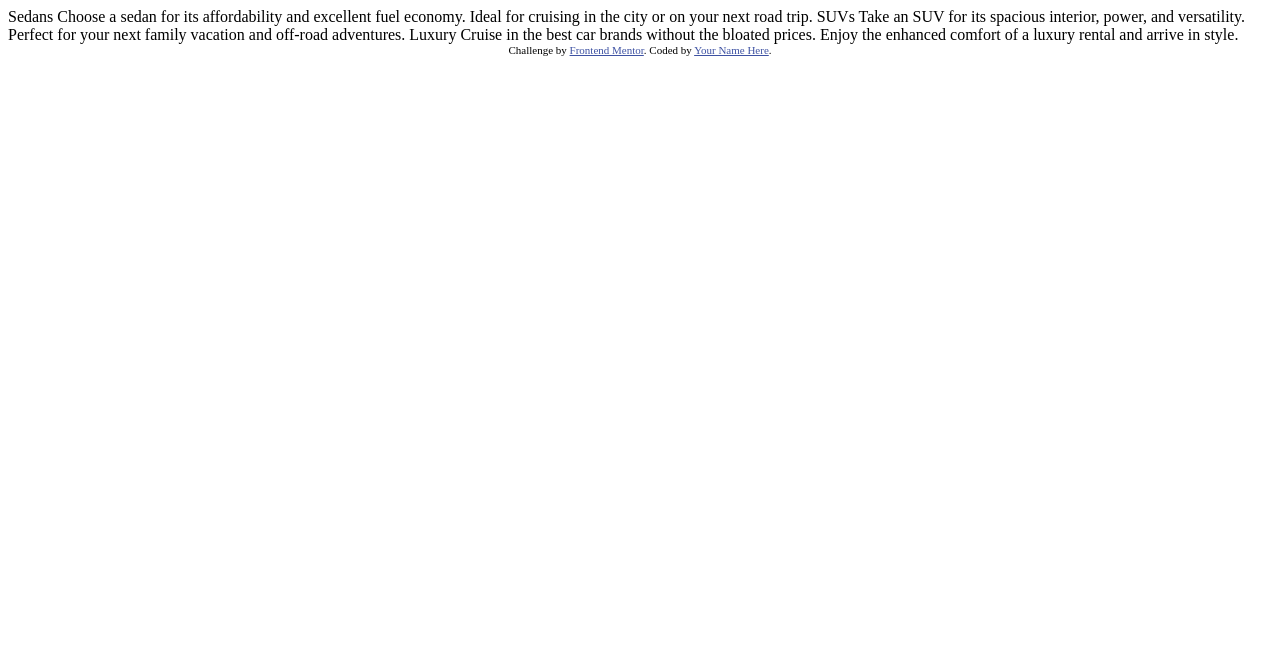
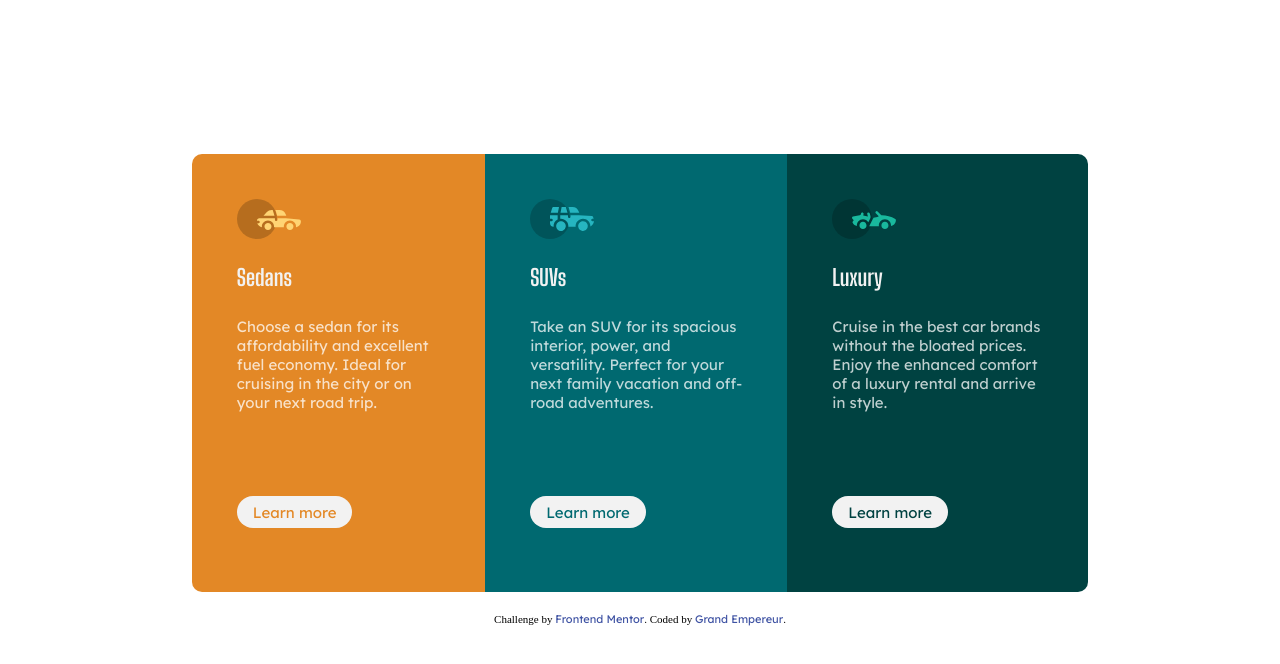
Before and after one commit to GrandEmpereur/frontendmentor-3-column-preview-card-component.github.io, a plain HTML site: page index.html in a window 1280 px wide. Drawn offline with Linux system fonts and the light colour scheme.

Commit message:
finish :sparkles:

```diff
--- a/css/style.css
+++ b/css/style.css
@@ -0,0 +1,160 @@
+@import url('https://fonts.googleapis.com/css2?family=Big+Shoulders+Display:wght@700&family=Lexend+Deca&display=swap');
+
+*{
+margin:0;
+padding:0;
+box-sizing: border-box;
+}
+
+:root{
+
+/* Primary */
+
+--Brightorange: hsl(31, 77%, 52%);
+--Darkcyan: hsl(184, 100%, 22%);
+--Verydarkcyan: hsl(179, 100%, 13%);
+
+/* Neutral */
+
+--paragraphs: hsla(0, 0%, 100%, 0.75)
+--backgroundheadingsbuttons: hsl(0, 0%, 95%)
+
+}
+
+/* Main */
+body{
+    display:flex;
+    align-items: center;
+    justify-content: center;
+    flex-direction: column;
+    min-height: 100vh;
+    font-size: 15px;
+}
+
+a {
+    text-decoration: none;
+}
+
+/* Card Content */
+.Card-Content{
+    display: flex;
+    align-items: center;
+    width:70%;
+
+}
+
+.title{
+    padding:0.8rem;
+    color:hsl(0, 0%, 95%);
+    font-family: 'Big Shoulders Display',cursive;
+
+}
+.description{
+    padding:0.8rem;
+    color:hsla(0, 0%, 100%, 0.75);
+    font-family: 'Lexend Deca',sans-serif;
+    height: 10rem;
+}
+.btn{
+    display: inline-block;
+    border-radius: 2rem;
+    margin: 2rem 0.8rem;
+    padding: 0.4rem 1rem;
+    text-decoration: none;
+    background:hsl(0, 0%, 95%);
+    text-align:center;
+    font-family: 'Lexend Deca',sans-serif;
+}
+
+img{
+    display: block;
+    padding:0.8rem;
+}
+
+/* First card */
+.Card-Sedans{
+    background-color: var(--Brightorange);
+    padding:2rem;
+    height: 100%;
+    border-radius: 10px 0 0 10px;
+}
+
+.Card-Sedans .btn{
+    color: var(--Brightorange);
+    border-radius: 100px;
+}
+
+/* Second card */
+.Card-SUV{
+    background-color: var(--Darkcyan);
+    padding:2rem;
+    height: 100%;
+}
+
+.Card-SUV .btn{
+    color: var(--Darkcyan);
+    border-radius: 100px;
+}
+
+/* Therd card  */
+.Card-Luxury{
+    background-color: var(--Verydarkcyan);
+    padding: 2rem;
+    height: 100%;
+    border-radius: 0 10px 10px 0;
+
+}
+
+.Card-Luxury .btn{
+    color: var(--Verydarkcyan);
+    border-radius: 100px;
+}
+
+/* footer */
+
+.attribution{
+    margin: 20px;
+    font-size: 15px;
+}
+
+.attribution a{
+    color: crimson;
+    font-family: 'Lexend Deca',sans-serif;
+}
+
+
+/* Responcive */
+
+@media only screen and (max-width:1000px){
+    .Card-Content{
+        flex-direction: column;
+        width:45%;
+    }
+    .Card-Sedans{
+    border-radius: 10px 10px 0px 0px;
+    }
+    .Card-Luxury{
+    border-radius: 0 0 10px 10px;
+    }
+    .attribution{
+        margin: 10px;
+    }
+}
+@media only screen and (max-width:540px){
+    .Card-Content{
+        flex-direction: column;
+        width:100%;
+    }
+    .description{
+        height:auto;
+    }
+    .Card-Sedans{
+        border-radius: 10px 10px 0 0;
+    }
+    .Card-Luxury{
+        border-radius: 0 0 10px 10px;
+    }
+    .attribution{
+        margin: 10px;
+    }
+}
--- a/index.html
+++ b/index.html
@@ -5,6 +5,7 @@
   <meta name="viewport" content="width=device-width, initial-scale=1.0"> <!-- displays site properly based on user's device -->
 
   <link rel="icon" type="image/png" sizes="32x32" href="./images/favicon-32x32.png">
+  <link rel="stylesheet" href="css/style.css">
 
   <title>Frontend Mentor | 3-column preview card component</title>
 
@@ -16,21 +17,43 @@
 </head>
 <body>
 
-  Sedans
+  <section class="Card-Content">
+    <div class="Card-Sedans">
+      <img src="./images/icon-sedans.svg" alt="Sedan Logo">
+      <h1 class="title">Sedans</h1>
+      <p class="description">
         Choose a sedan for its affordability and excellent fuel economy. Ideal for cruising in the city
         or on your next road trip.
+      </p>
+      <a class="btn" href="#">Learn more</a>
+    </div>
 
-  SUVs
+
+  <div class="Card-SUV">
+    <img src="./images/icon-suvs.svg" alt="SUVs Logo">
+    <h1 class="title">SUVs</h1>
+    <p class="description">
       Take an SUV for its spacious interior, power, and versatility. Perfect for your next family vacation
       and off-road adventures.
+    </p>
+    <a class="btn" href="#">Learn more</a>
+  </div>
 
-  Luxury
+  <div class="Card-Luxury">
+    <img src="./images/icon-luxury.svg" alt="Luxury Logo">
+    <h1 class="title">Luxury</h1>
+    <p class="description">
       Cruise in the best car brands without the bloated prices. Enjoy the enhanced comfort of a luxury
       rental and arrive in style.
+    </p>
+    <a class="btn" href="#">Learn more</a>
+  </div>
+
+  </section>
 
   <div class="attribution">
     Challenge by <a href="https://www.frontendmentor.io?ref=challenge" target="_blank">Frontend Mentor</a>.
-    Coded by <a href="#">Your Name Here</a>.
+    Coded by <a href="#">Grand Empereur</a>.
   </div>
 </body>
 </html>
```
Lines whose indentation alone changed are shown as unchanged.
